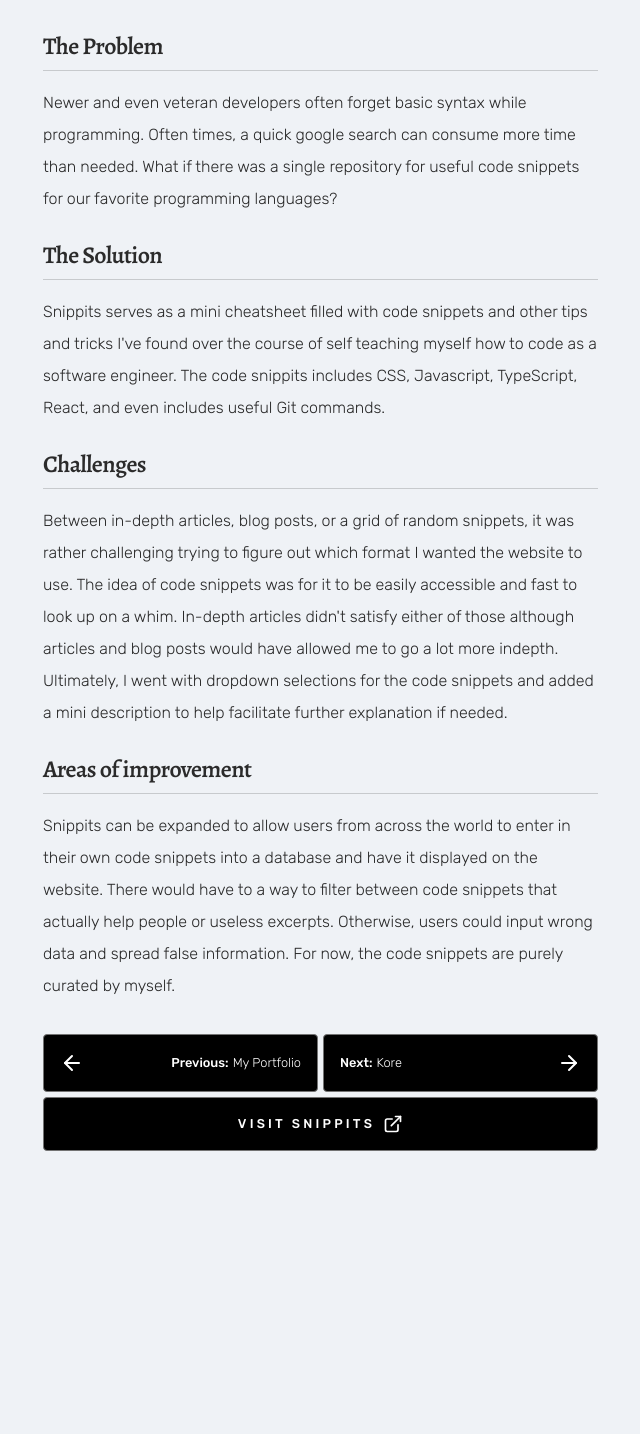
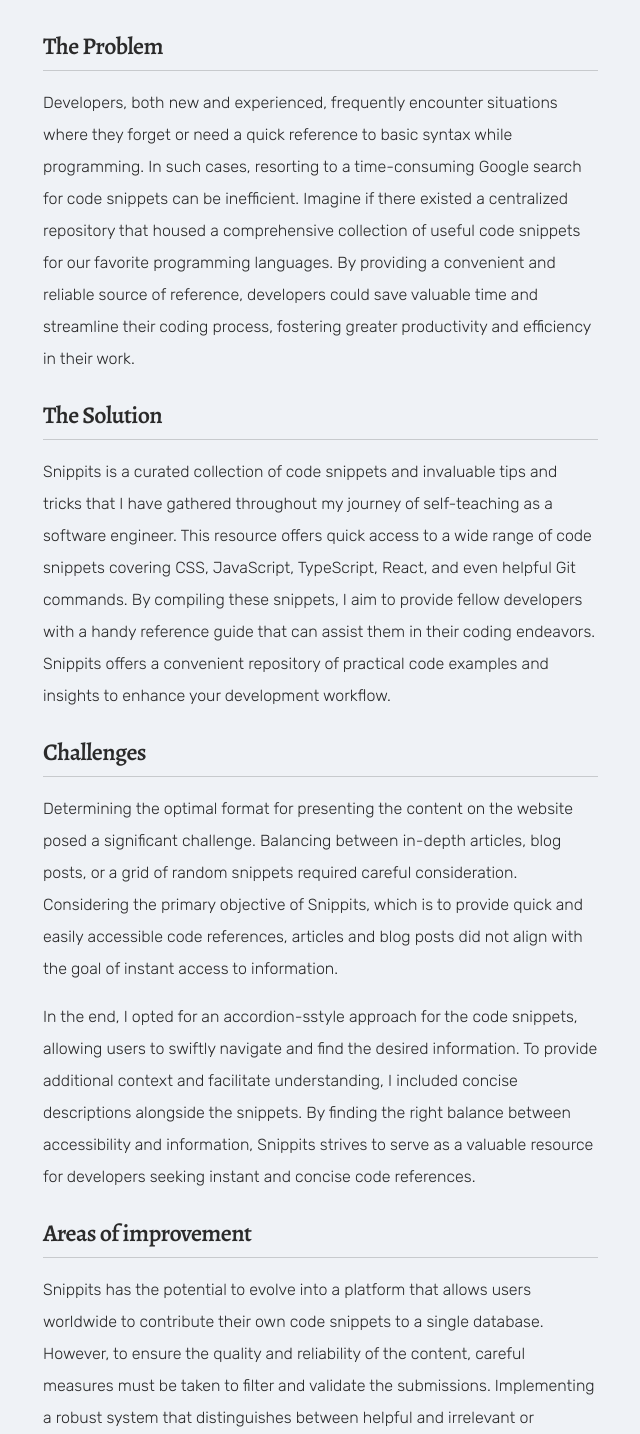
Before and after one commit to Yezo/portfolio-v2, a Next.js app: page /projects/snippits in a window 1280 px wide. Shown: the part 596-2030 px from the top of the page, without its empty margins (299-939 px from the left). Before the commit the page ends 1927 px from the top, so only its background shows below. Built offline with nearby package versions, Linux system fonts and the light colour scheme; a web font is replaced by a local one.

Commit message:
update snippits case study

```diff
--- a/src/app/projects/snippits/page.tsx
+++ b/src/app/projects/snippits/page.tsx
@@ -41,28 +41,31 @@ export default function SnippitsPage() {
         <div>
           <TitleH2>The Problem</TitleH2>
           <Paragraph>
-            {`Newer and even veteran developers often forget basic syntax while programming. Often times, a quick google search can consume more time than needed. What if there was a single repository for useful code snippets for our favorite programming languages?`}
+            {`Developers, both new and experienced, frequently encounter situations where they forget or need a quick reference to basic syntax while programming. In such cases, resorting to a time-consuming Google search for code snippets can be inefficient. Imagine if there existed a centralized repository that housed a comprehensive collection of useful code snippets for our favorite programming languages. By providing a convenient and reliable source of reference, developers could save valuable time and streamline their coding process, fostering greater productivity and efficiency in their work.`}
           </Paragraph>
         </div>
 
         <div>
           <TitleH2>The Solution</TitleH2>
           <Paragraph>
-            {`Snippits serves as a mini cheatsheet filled with code snippets and other tips and tricks I've found over the course of self teaching myself how to code as a software engineer. The code snippits includes CSS, Javascript, TypeScript, React, and even includes useful Git commands.`}
+            {`Snippits is a curated collection of code snippets and invaluable tips and tricks that I have gathered throughout my journey of self-teaching as a software engineer. This resource offers quick access to a wide range of code snippets covering CSS, JavaScript, TypeScript, React, and even helpful Git commands. By compiling these snippets, I aim to provide fellow developers with a handy reference guide that can assist them in their coding endeavors. Snippits offers a convenient repository of practical code examples and insights to enhance your development workflow.`}
           </Paragraph>
         </div>
 
         <div>
           <TitleH2>Challenges</TitleH2>
           <Paragraph>
-            {`Between in-depth articles, blog posts, or a grid of random snippets, it was rather challenging trying to figure out which format I wanted the website to use. The idea of code snippets was for it to be easily accessible and fast to look up on a whim. In-depth articles didn't satisfy either of those although articles and blog posts would have allowed me to go a lot more indepth. Ultimately, I went with dropdown selections for the code snippets and added a mini description to help facilitate further explanation if needed.`}
+            {`Determining the optimal format for presenting the content on the website posed a significant challenge. Balancing between in-depth articles, blog posts, or a grid of random snippets required careful consideration. Considering the primary objective of Snippits, which is to provide quick and easily accessible code references, articles and blog posts did not align with the goal of instant access to information.`}
+          </Paragraph>
+          <Paragraph>
+            {`In the end, I opted for an accordion-sstyle approach for the code snippets, allowing users to swiftly navigate and find the desired information. To provide additional context and facilitate understanding, I included concise descriptions alongside the snippets. By finding the right balance between accessibility and information, Snippits strives to serve as a valuable resource for developers seeking instant and concise code references.`}
           </Paragraph>
         </div>
 
         <div>
           <TitleH2>Areas of improvement</TitleH2>
           <Paragraph>
-            {`Snippits can be expanded to allow users from across the world to enter in their own code snippets into a database and have it displayed on the website. There would have to a way to filter between code snippets that actually help people or useless excerpts. Otherwise, users could input wrong data and spread false information. For now, the code snippets are purely curated by myself.`}
+            {`Snippits has the potential to evolve into a platform that allows users worldwide to contribute their own code snippets to a single database. However, to ensure the quality and reliability of the content, careful measures must be taken to filter and validate the submissions. Implementing a robust system that distinguishes between helpful and irrelevant or inaccurate snippets becomes crucial to prevent the spread of false information.`}
           </Paragraph>
         </div>
       </section>
```
